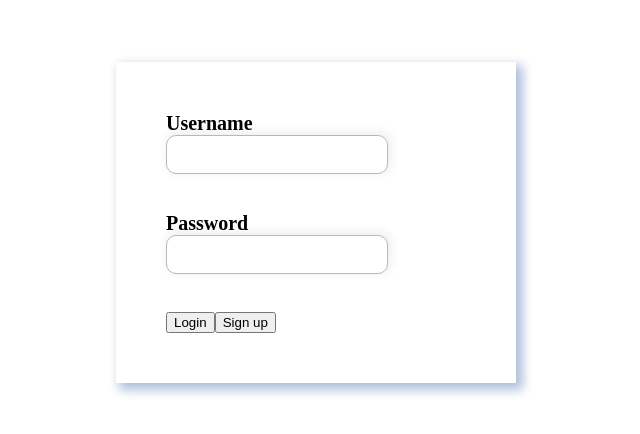
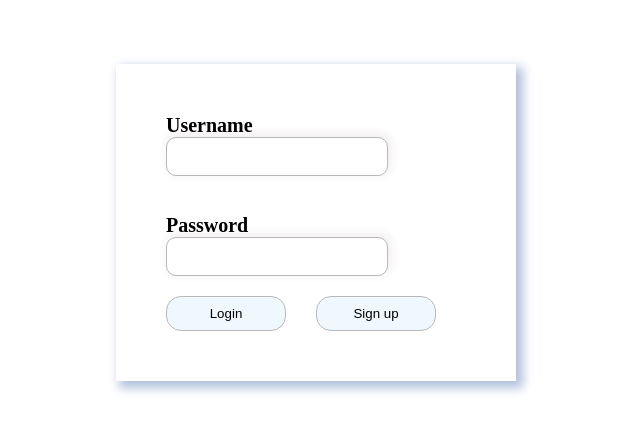
Before and after one commit to TymeeK/tabletop-website, a React (Create React App) app: page /login in a window 1280 px wide. Shown: the part 186-620 px from the top of the page, without its empty margins (332-972 px from the left). Built offline with nearby package versions, Linux system fonts and the light colour scheme.

Commit message:
Added styling to login and signup button on login page

```diff
--- a/src/Components/Login.js
+++ b/src/Components/Login.js
@@ -8,6 +8,8 @@ import {
     FormDiv,
     FormText,
     SubmitButton,
+    LoginSignupDiv,
+    ButtonStyle,
 } from '../Styling/Form.Style';
 
 function Login() {
@@ -29,20 +31,20 @@ function Login() {
                 <form onChange={handleChange}>
                     <div>
                         <FormLabel htmlFor='user'>Username</FormLabel>
-                        <br />
                         <FormText type='text' name='user' />
                     </div>
 
                     <br />
                     <div>
                         <FormLabel htmlFor='pass'>Password</FormLabel>
-                        <br />
                         <FormText type='password' />
                     </div>
-
-                    <br />
-                    <button>Login</button>
-                    <button onClick={() => navigate('/signup')}>Sign up</button>
+                    <LoginSignupDiv>
+                        <ButtonStyle>Login</ButtonStyle>
+                        <ButtonStyle onClick={() => navigate('/signup')}>
+                            Sign up
+                        </ButtonStyle>
+                    </LoginSignupDiv>
                 </form>
             </FormContainer>
         </PageContainer>
--- a/src/Styling/Form.Style.js
+++ b/src/Styling/Form.Style.js
@@ -44,3 +44,17 @@ export const SubmitButton = styled.input.attrs({
     border: 1px solid #b9b8b8;
     border-radius: 15px;
 `;
+// Styling specifically for the login component
+export const LoginSignupDiv = styled.div`
+    display: flex;
+    justify-content: space-evenly;
+`;
+
+export const ButtonStyle = styled.button`
+    height: 35px;
+    width: 120px;
+    background-color: aliceblue;
+    border: 1px solid #b9b8b8;
+    border-radius: 15px;
+    margin-right: 30px;
+`;
```
